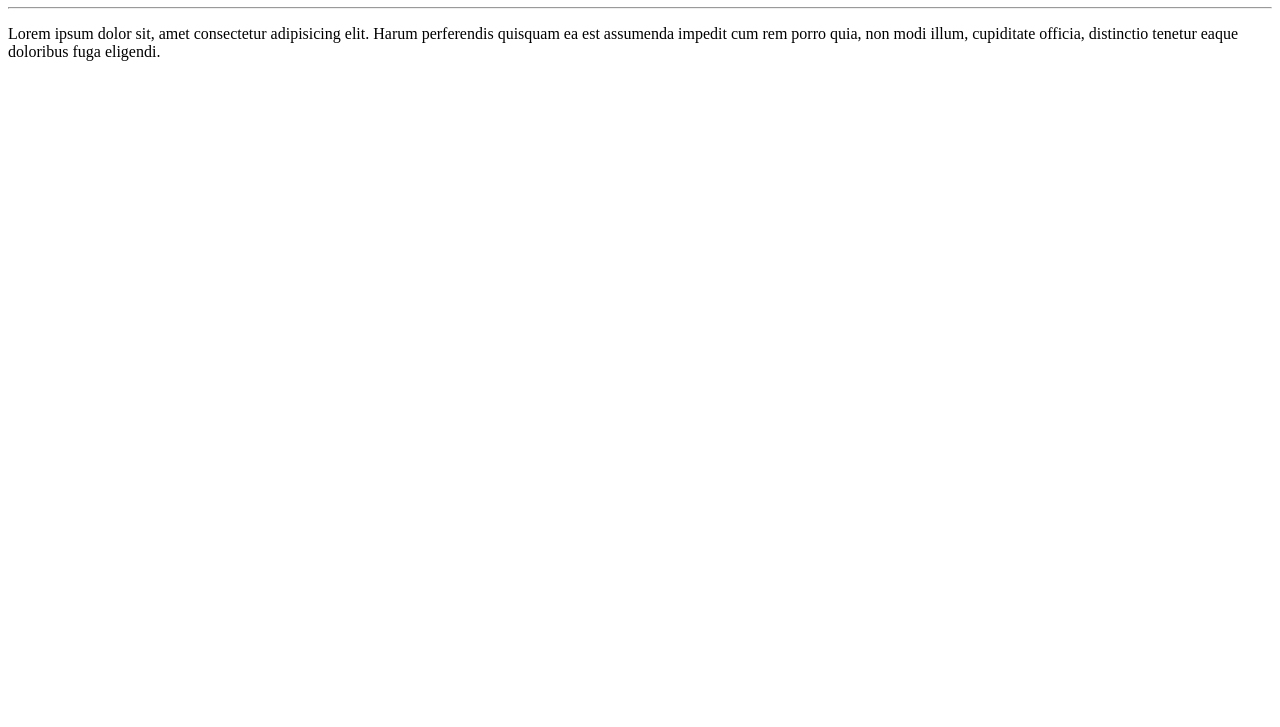
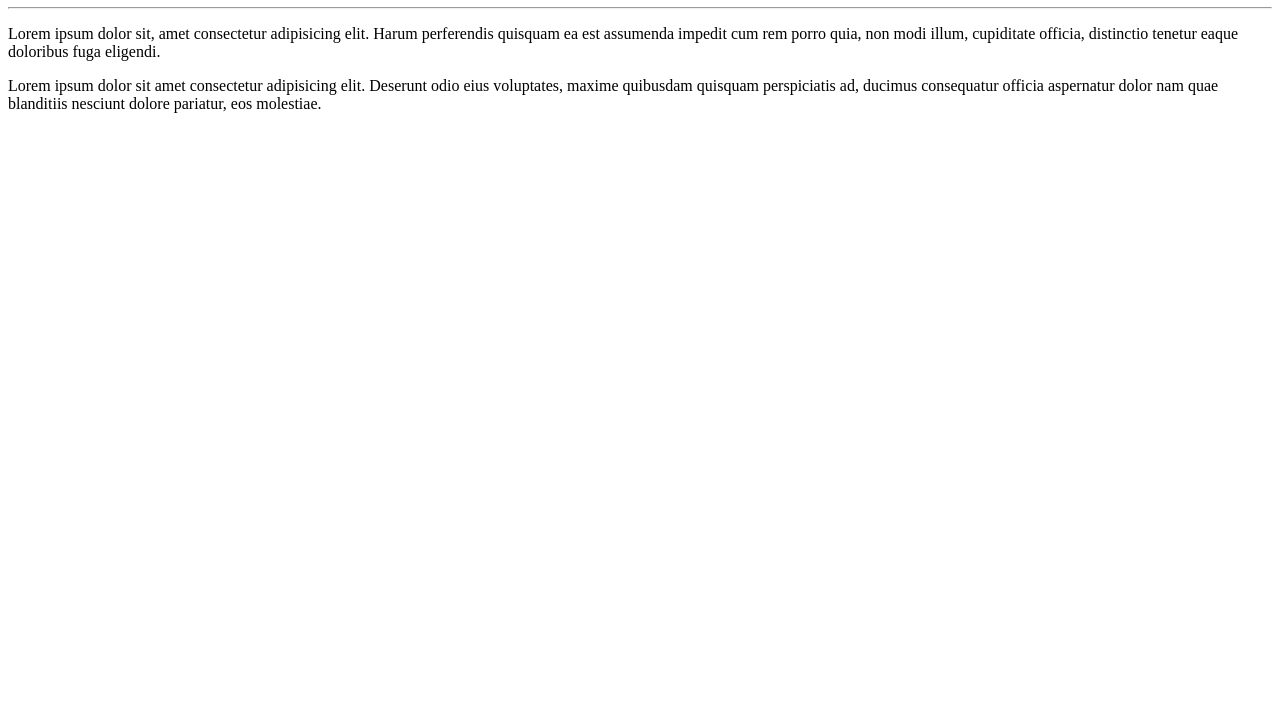
Before and after one commit to PaolucciRochester/Ola-mundo, a plain HTML site: page site-exemplo/index.html in a window 1280 px wide. Shown: the part 73-800 px from the top of the page. Drawn offline with Linux system fonts and the light colour scheme.

Commit message:
Adicionado outro parágrafo
Novo parágrafo!

```diff
--- a/site-exemplo/index.html
+++ b/site-exemplo/index.html
@@ -9,6 +9,7 @@
     <h1>Olá, mundo!</h1>
     <hr>
     <p>Lorem ipsum dolor sit, amet consectetur adipisicing elit. Harum perferendis quisquam ea est assumenda impedit cum rem porro quia, non modi illum, cupiditate officia, distinctio tenetur eaque doloribus fuga eligendi.</p>
+    <p>Lorem ipsum dolor sit amet consectetur adipisicing elit. Deserunt odio eius voluptates, maxime quibusdam quisquam perspiciatis ad, ducimus consequatur officia aspernatur dolor nam quae blanditiis nesciunt dolore pariatur, eos molestiae.</p>
 
 </body>
 </html>
```
